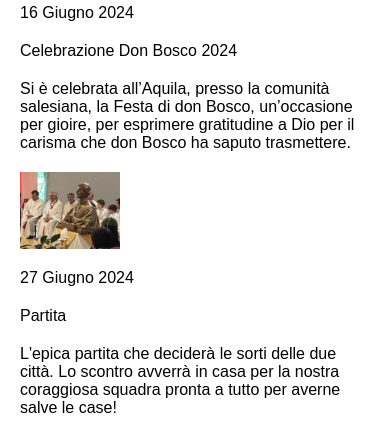
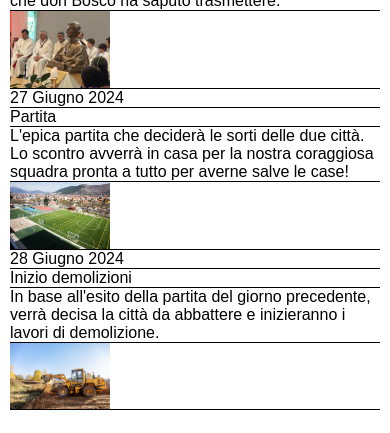
Before and after one commit to NotiziaroAquilano/LaSfidaDelSecolo, a plain HTML site: page index.html in a window 390 px wide. Shown: the part 724-1157 px from the top of the page. Drawn offline with Linux system fonts and the light colour scheme.

Commit message:
Add files via upload

```diff
--- a/style.css
+++ b/style.css
@@ -94,41 +94,41 @@ img {
 
 @media screen and (max-width: 600px) {
     .prev, .next, .text {font-size: 11px}
+}
 
-    #calendar table, #calendar th, #calendar td {
-        display: block;
+table {
     width: 100%;
     border-collapse: collapse;
+}
+
+table, th, td {
+    border: 1px solid black;
+}
+
+th, td {
+    padding: 10px;
+    text-align: left;
     word-wrap: break-word;
 }
 
-    #calendar th, #calendar td {
-        box-sizing: border-box;
-        width: 100%;
-        padding: 10px;
-        text-align: left;
-        display: block;
+th:nth-child(1),
+td:nth-child(1) {
+    width: 15%; /* Data */
 }
 
-    #calendar th:nth-child(1),
-    #calendar td:nth-child(1) {
-        width: auto; /* Data */
+th:nth-child(2),
+td:nth-child(2) {
+    width: 20%; /* Evento */
 }
 
-    #calendar th:nth-child(2),
-    #calendar td:nth-child(2) {
-        width: auto; /* Evento */
+th:nth-child(3),
+td:nth-child(3) {
+    width: 45%; /* Descrizione */
 }
 
-    #calendar th:nth-child(3),
-    #calendar td:nth-child(3) {
-        width: auto; /* Descrizione */
-    }
-
-    #calendar th:nth-child(4),
-    #calendar td:nth-child(4) {
-        width: auto; /* Immagine */
-    }
+th:nth-child(4),
+td:nth-child(4) {
+    width: 20%; /* Immagine */
 }
 
 .logo {
@@ -155,10 +155,38 @@ iframe {
 }
 
 @media screen and (max-width: 600px) {
-    #calendar th:nth-child(1),
-    #calendar th:nth-child(2),
-    #calendar th:nth-child(3),
-    #calendar th:nth-child(4) {
+    table, thead, tbody, th, td, tr {
+        display: block;
+    }
+
+    th, td {
+        /* Rimuovi il padding */
+        padding: 0;
+    }
+
+    th:nth-child(1),
+    td:nth-child(1),
+    th:nth-child(2),
+    td:nth-child(2),
+    th:nth-child(3),
+    td:nth-child(3),
+    th:nth-child(4),
+    td:nth-child(4) {
+        /* Imposta larghezza al 100% per occupare l'intero spazio */
+        width: 100%;
+    }
+
+
+}
+@media screen and (max-width: 600px) {
+    table, th, td {
+        border: none; /* Rimuovi i bordi */
+    }
+
+    th, td {
+        border-bottom: 1px solid black; /* Aggiungi solo il bordo inferiore per separare le righe */
+    }
+    #calendar th {
         display: none;
     }
 }
```
Lines whose indentation alone changed are shown as unchanged.
